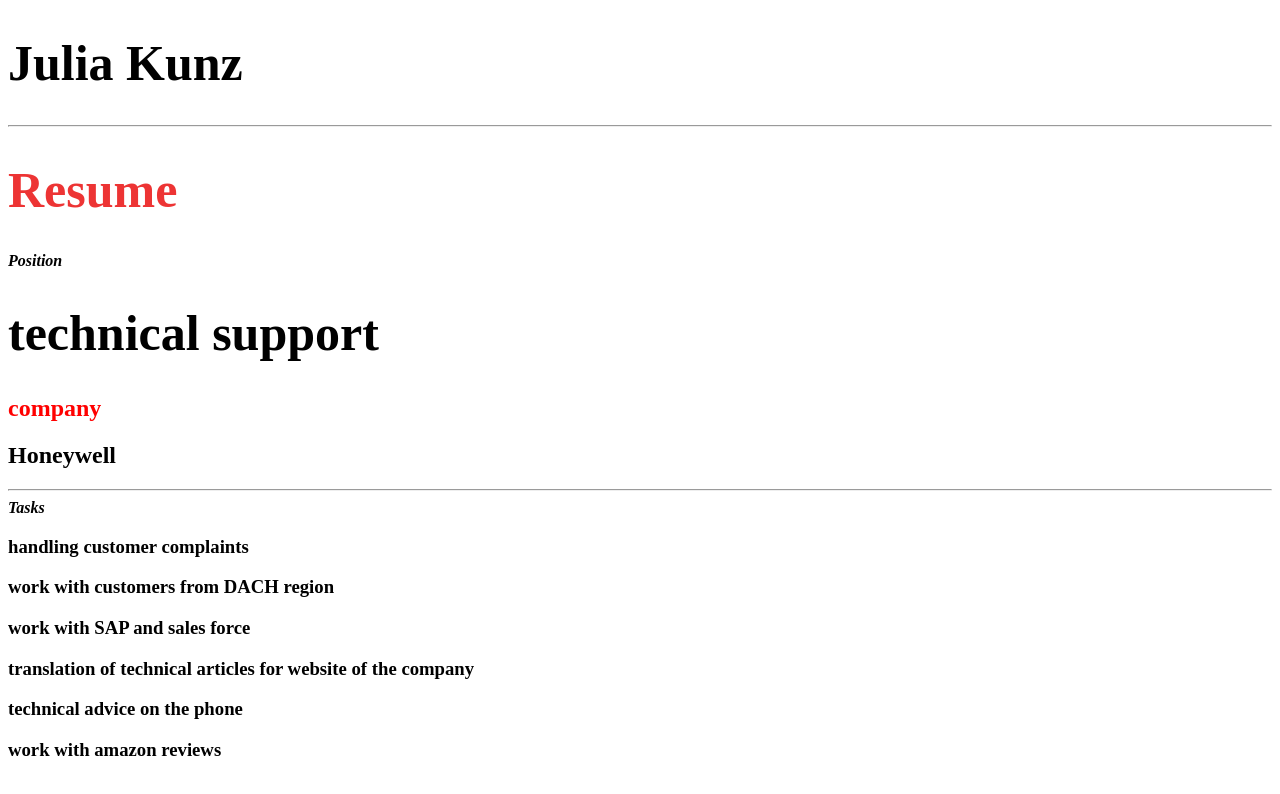
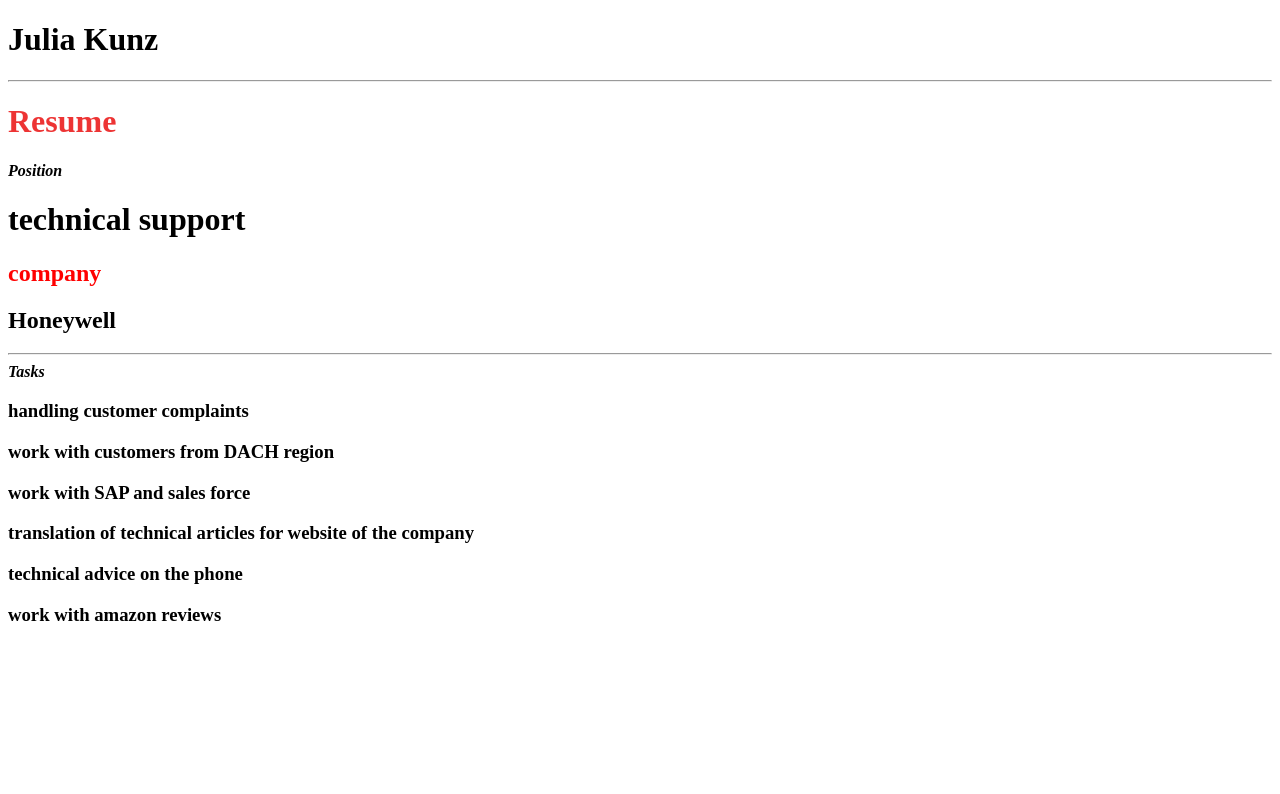
Before and after one commit to DimagaDev/FrontEnd21, a plain HTML site: page index.html in a window 1280 px wide. Drawn offline with Linux system fonts and the light colour scheme.

Commit message:
CSS/style.css/

```diff
--- a/CSS/style.css
+++ b/CSS/style.css
@@ -1,4 +1,4 @@
-h1 {
+h1g {
     color: red (255, 40, 40, 0.794);
     font-size: 50px;
 }
@@ -7,3 +7,4 @@ h1 {
     color: rgb(49, 12, 85);
     font-size: 50px;
 }
+;
```
